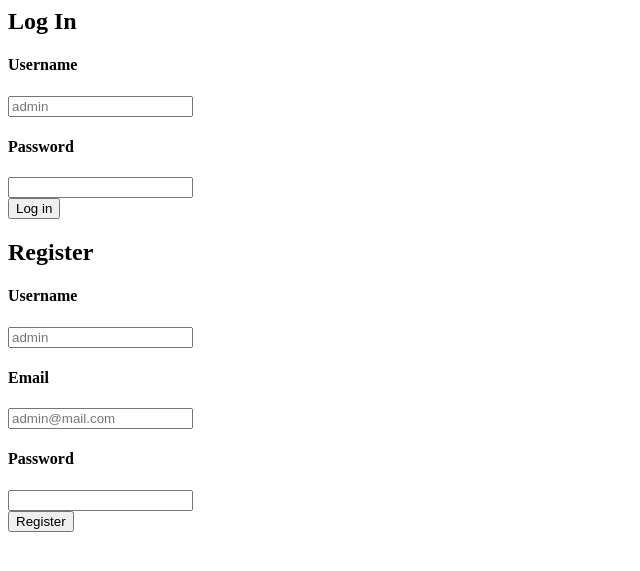
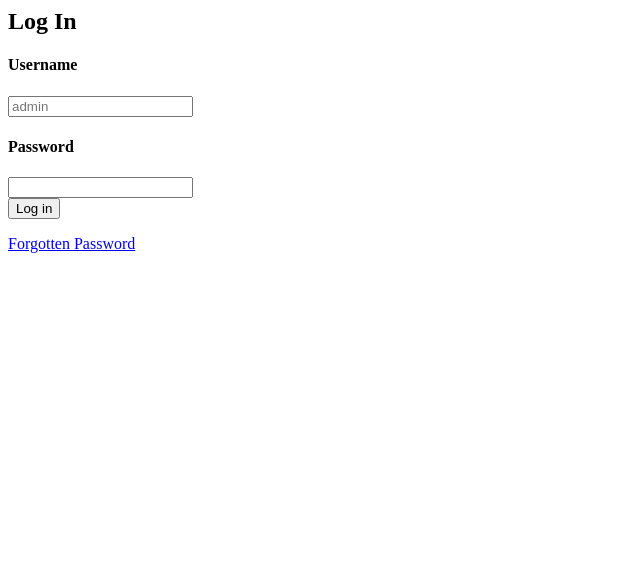
Before and after one commit to cmanallen/tasking, a Django app: template tasking/users/templates/user_login.html in a window 1280 px wide. Shown: the top 571 px of the page, without its empty margins (0-640 px from the left). Run offline with Django 3.2, Linux system fonts and the light colour scheme; the template is opened without the code that fills it, so the values that code supplies are empty; parts of the project's set-up code (start-up, migrations or seed data) failed here and were passed over.

Commit message:
removed pk from url when updating user information

```diff
--- a/tasking/tasking/settings.py
+++ b/tasking/tasking/settings.py
@@ -116,3 +116,4 @@ TEMPLATE_DIRS = (
 
 # User Profiles
 AUTH_USER_MODEL = "users.User"
+AUTH_PROFILE_MODULE = 'users.User'
--- a/tasking/tasking/static/css/style.css
+++ b/tasking/tasking/static/css/style.css
@@ -243,3 +243,8 @@ input, textarea {
 	background:rgb(215, 215, 215);
 	border:1px solid rgb(199, 199, 199);
 }
+
+.nav-link {color:white;}
+.nav-link:hover {color:white;}
+.nav-link span {color:gray;}
+.nav-link:hover span {color:white;}
--- a/tasking/tasking/urls.py
+++ b/tasking/tasking/urls.py
@@ -23,7 +23,7 @@ urlpatterns = patterns('',
     	name='detail-task'),
     url(r'^tasks/create$', tasks.views.CreateTask.as_view(),
     	name='create-task'),
-    url(r'^tasks/update/(?P<pk>\d+)/$', tasks.views.UpdateTask.as_view(),
+    url(r'^tasks/update$', tasks.views.UpdateTask.as_view(),
     	name='update-task'),
     url(r'^tasks/delete/(?P<pk>\d+)/$', tasks.views.DeleteTask.as_view(),
     	name='delete-task'),
@@ -61,9 +61,9 @@ urlpatterns = patterns('',
         name='list-user'),
     url(r'^users/profile/(?P<pk>\d+)/$', users.views.DetailUser.as_view(),
         name='detail-user'),
-    url(r'^users/update/(?P<pk>\d+)/$', users.views.UpdateUser.as_view(),
+    url(r'^users/update/$', users.views.UpdateUser.as_view(),
         name='update-user'),
-    url(r'^users/change_password/$', 'django.contrib.auth.views.password_change',
+    url(r'^users/change_password/$', users.views.ChangePasswordUser.as_view(),
         name='change-password'),
     # Teams
     url(r'^teams/$', teams.views.ListTeam.as_view(),
--- a/tasking/users/templates/manage_user.html
+++ b/tasking/users/templates/manage_user.html
@@ -4,6 +4,8 @@
 	<!-- Heading -->
 	{% if update %}
 		<h2>Update User</h2>
+		<hr />
+		<a href="/users/change_password" class="btn btn-primary">Change Password</a>
 	{% else %}
 		<h2>Create User</h2>
 	{% endif %}
--- a/tasking/users/templates/user_login.html
+++ b/tasking/users/templates/user_login.html
@@ -12,19 +12,6 @@
         <button type="submit">Log in</button>
       </div>
     </form>
-    <!-- Register -->
-    <h2>Register</h2>
-    <form action="/users/create" method="POST">
-      {% csrf_token %}
-      <h4>Username</h4>
-      <input type="text" name="username" placeholder="admin">
-      <h4>Email</h4>
-      <input type="text" name="email" placeholder="admin@mail.com">
-      <h4>Password</h4>
-      <input type="password" name="password">
-      <div class="btn-list">
-        <button type="submit">Register</button>
-      </div>
-    </form>
+    <a href="/users/forgot_password">Forgotten Password</a>
   </body>
 </html>
```
Also changed, not shown: tasking/tasking/templates/base.html (+6 -6 lines), tasking/users/views.py (+13 -3 lines), tasking/db.sqlite3.
